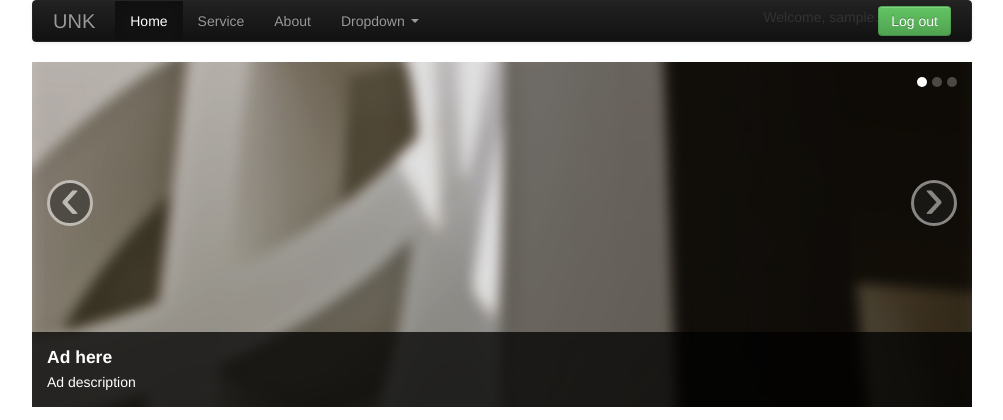
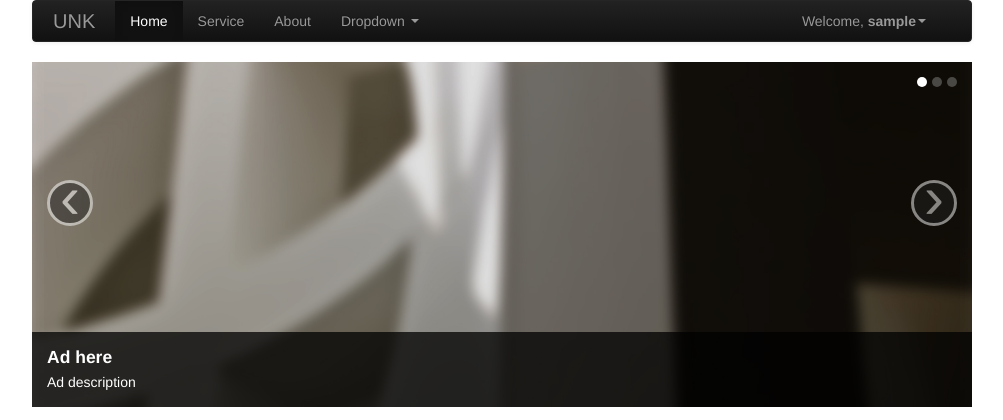
Before and after one commit to stellatse/alpha, a Django app: page / in a window 1280 px wide. Shown: the top 420 px of the page, without its empty margins (138-1141 px from the left). Run offline with Django 3.2, Linux system fonts and the light colour scheme; the visitor is signed in with stand-in values (Sample User, id 1); parts of the project's set-up code (start-up, migrations or seed data) failed here and were passed over; some libraries are stand-ins or nearby versions.

Commit message:
update user name section style

```diff
--- a/templates/unk/navigator.html
+++ b/templates/unk/navigator.html
@@ -22,7 +22,14 @@
 
         <div class="pull-right">
           {% if user.is_authenticated %}
-          Welcome, {{ user.username }}.<a href="/logout" class="btn btn-success" data-toggle="modal">Log out</a>
+          <ul class="nav">
+            <li class="dropdown">
+              <a class="dropdown-toggle" data-toggle="dropdown" href="#"> Welcome, <strong>{{ user.username }}</strong><b class="caret"></b></a>
+              <ul class="dropdown-menu pull-right">
+                <li><a href="{% url 'logout' %}">Log out</a></li>
+              </ul>
+            </li>
+          </ul>
           {% else %}
           <form class="navbar-form" action="{% url 'login' %}" method="POST">{% csrf_token %}
             <input class="span2" type="text" placeholder="Email" name="username"> <input
```
